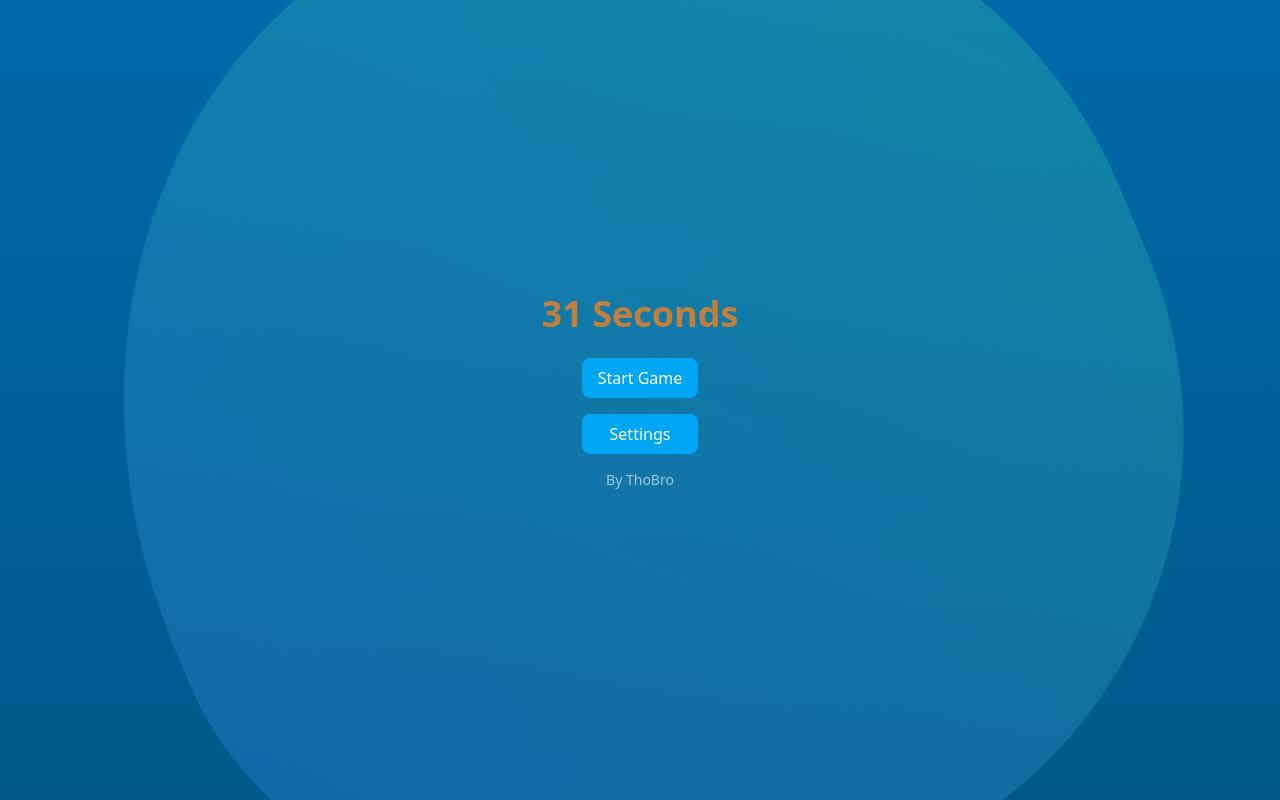
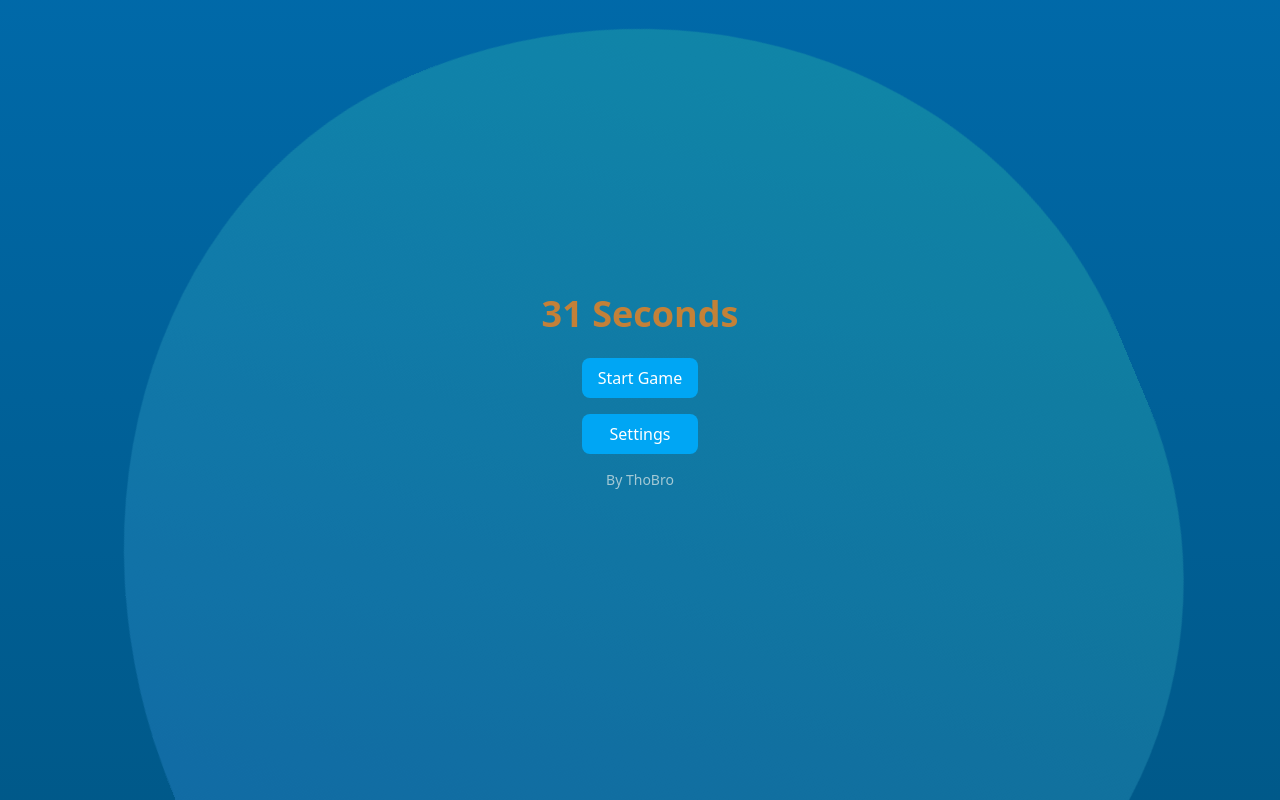
Before and after one commit to ThomasVersaevel/31seconds, a React (Vite) app: page / in a window 1280 px wide. Shown: the top 800 px of the page. Built offline with nearby package versions, Linux system fonts and the light colour scheme.

Commit message:
Attempt at styling fix

```diff
--- a/src/App.css
+++ b/src/App.css
@@ -90,6 +90,7 @@
   width: 82vw;
   height: 82vw;
   background: linear-gradient(135deg, #34d399, #3b82f6);
+  overflow: hidden;
   animation: spin-slow 30s infinite linear;
   opacity: 0.3;
   margin: auto;
--- a/src/App.tsx
+++ b/src/App.tsx
@@ -24,8 +24,7 @@ export function App() {
             <Route
               path="/"
               element={
-                <div className="h-dvh bg-gradient-to-t from-sky-800 to-sky-700 w-full mx-auto p-6 shadow-xl flex flex-col justify-center items-center text-center min-h-screen flex flex-col justify-between">
-                  <meta name="apple-mobile-web-app-capable" content="yes" />
+                <div className="overflow-hidden bg-gradient-to-t from-sky-800 to-sky-700 mx-auto p-6 flex flex-col justify-between items-center text-center min-h-screen w-screen flex">
                   <div className="z-1 blob"> </div>
                   <div className="flex-grow flex flex-col items-center justify-center px-4">
                     <h1 className="text-4xl font-semibold text-center text-orange-500 mb-6">
@@ -33,7 +32,7 @@ export function App() {
                     </h1>
                     <div className="z-1 flex flex-col items-center space-y-4">
                       <button
-                        className="pw-full px-4 py-2 bg-sky-500 text-white rounded-lg hover:bg-sky-600 focus:outline-none focus:ring-2 focus:ring-sky-300 focus:ring-opacity-50"
+                        className="w-full px-4 py-2 bg-sky-500 text-white rounded-lg hover:bg-sky-600 focus:outline-none focus:ring-2 focus:ring-sky-300 focus:ring-opacity-50"
                         onClick={() => navigate("/teamsetup")}
                       >
                         Start Game
```
